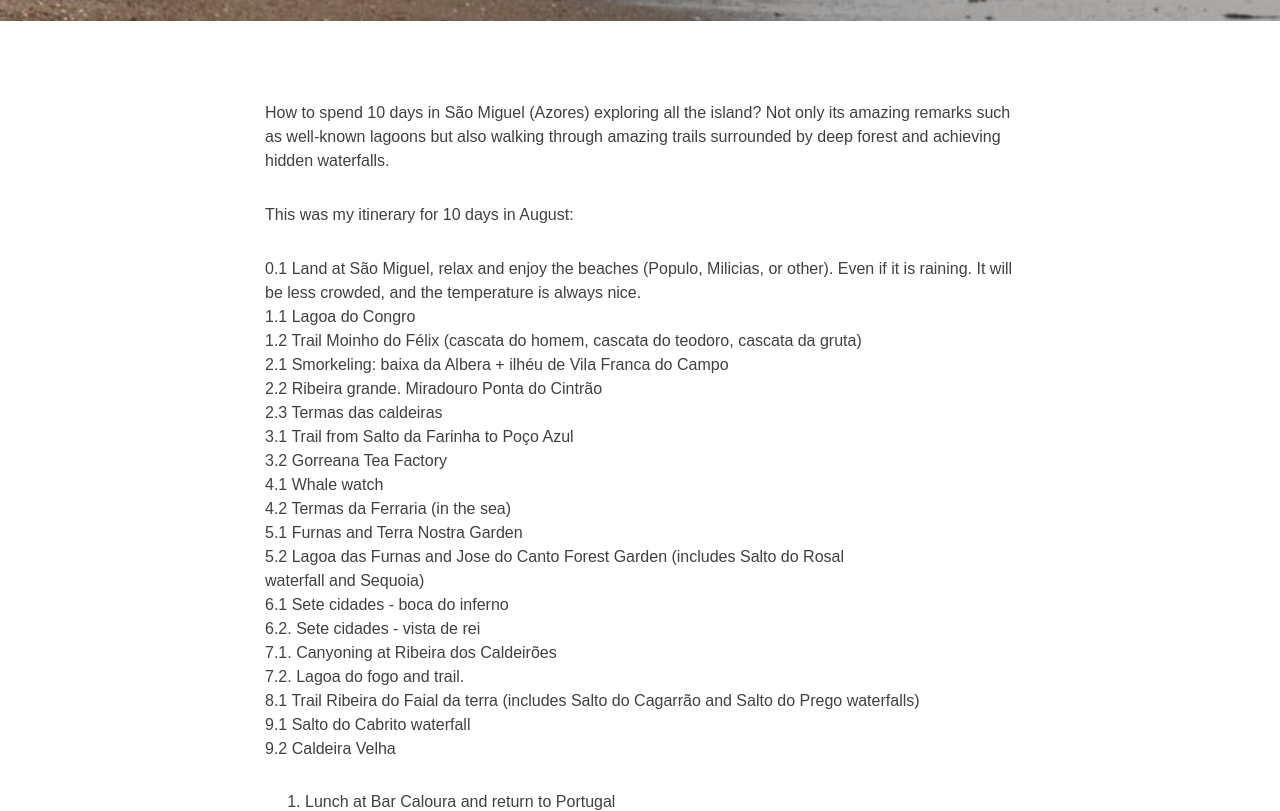
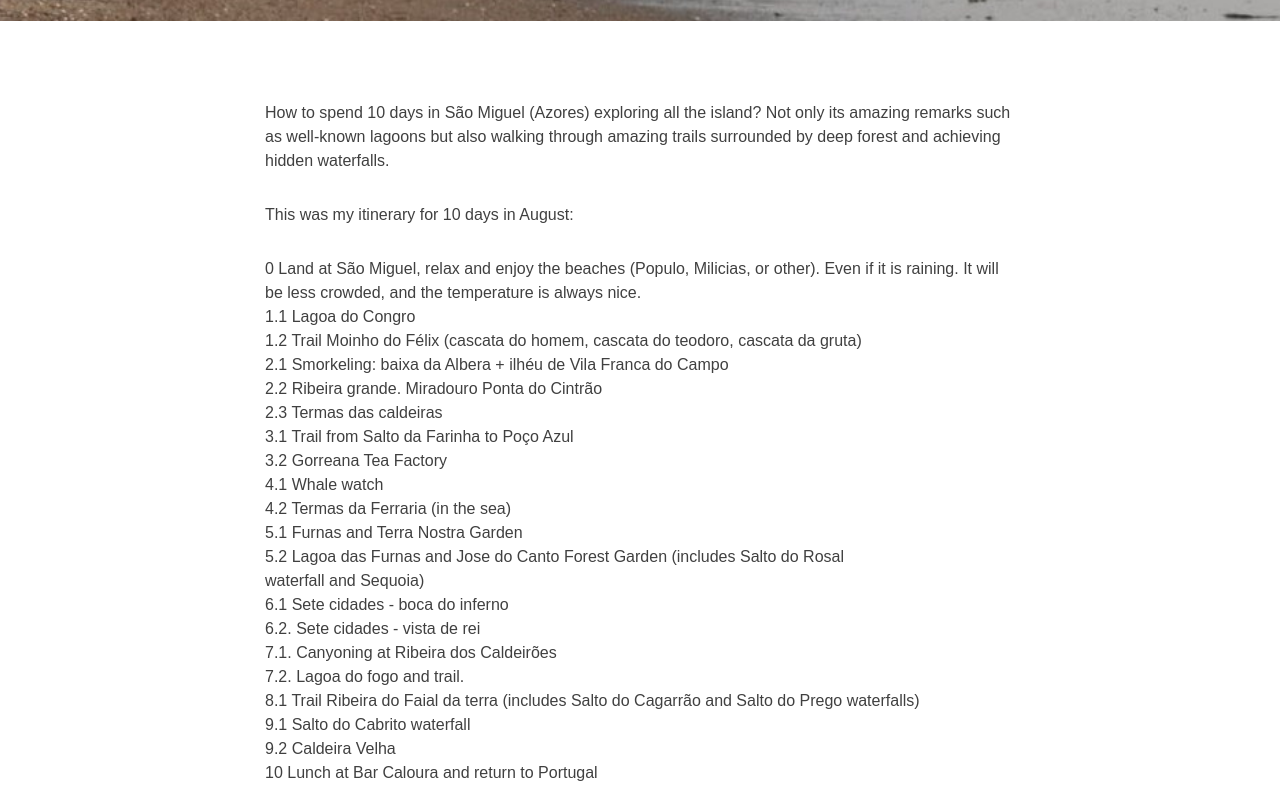
Before and after one commit to fmcarvalho/fmcarvalho.github.io, a Jekyll site: the page built from _posts/2021-09-21-azores-saomiguel.markdown, in a window 1280 px wide and 900 px high, scrolled down 364 px, cut to the strip 0-811 px from the top of the window. Built offline with Jekyll 4.4.1, drawn with Linux system fonts in a browser that asks for light colours; nearby versions of some CDN libraries.

Commit message:
Fix typo

```diff
--- a/_posts/2021-09-21-azores-saomiguel.markdown
+++ b/_posts/2021-09-21-azores-saomiguel.markdown
@@ -18,7 +18,7 @@
 
 This was my itinerary for 10 days in August:
 
-0.1 Land at São Miguel, relax and enjoy the beaches (Populo, Milicias, or other). Even if it is raining. It will be less crowded, and the temperature is always nice.
+0 Land at São Miguel, relax and enjoy the beaches (Populo, Milicias, or other). Even if it is raining. It will be less crowded, and the temperature is always nice.
 <br>
 1.1 Lagoa do Congro
 <br>
@@ -57,6 +57,6 @@
 <br>
 9.2 Caldeira Velha
 <br>
-10. Lunch at Bar Caloura and return to Portugal
+10 Lunch at Bar Caloura and return to Portugal
 
 <iframe src="https://www.google.com/maps/d/u/0/embed?mid=1LCO6hkhdU1M7YYVVdy2t0cYnbGtWJguq" width="640" height="480"></iframe>
```
